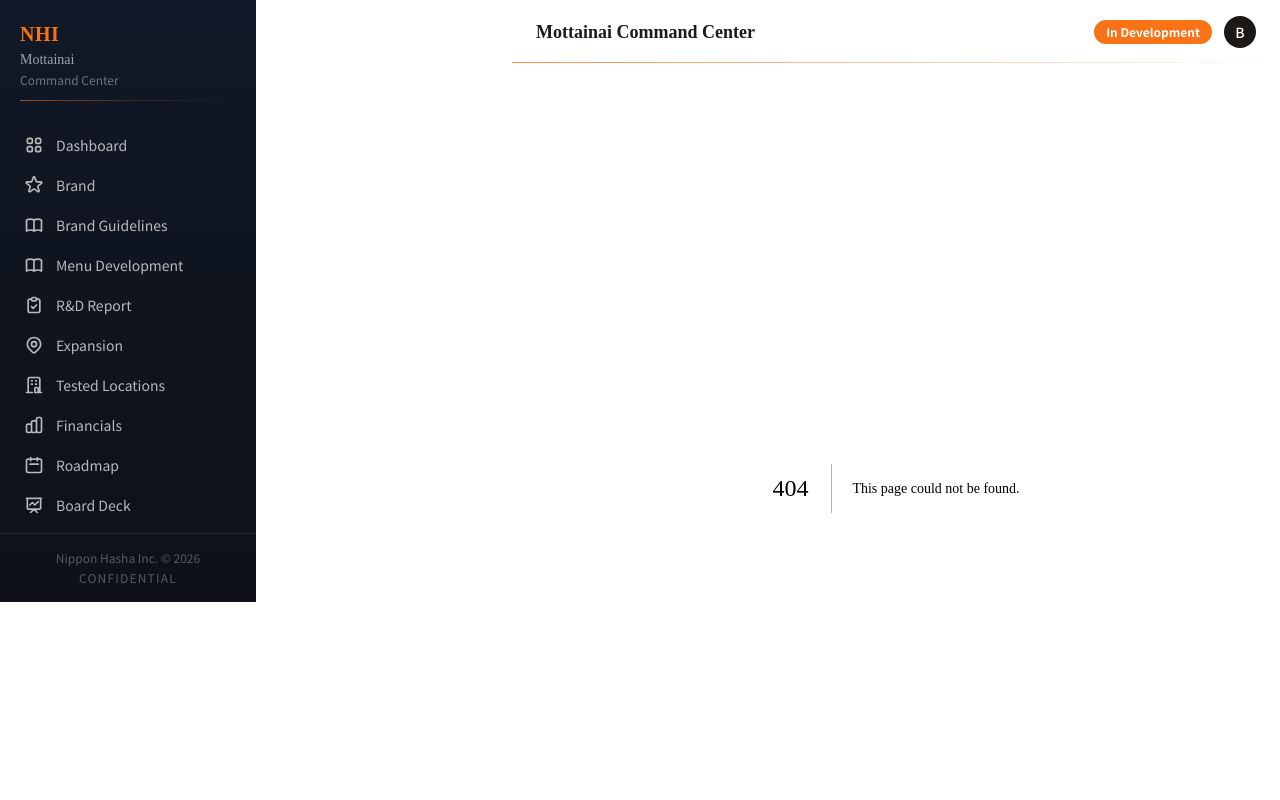
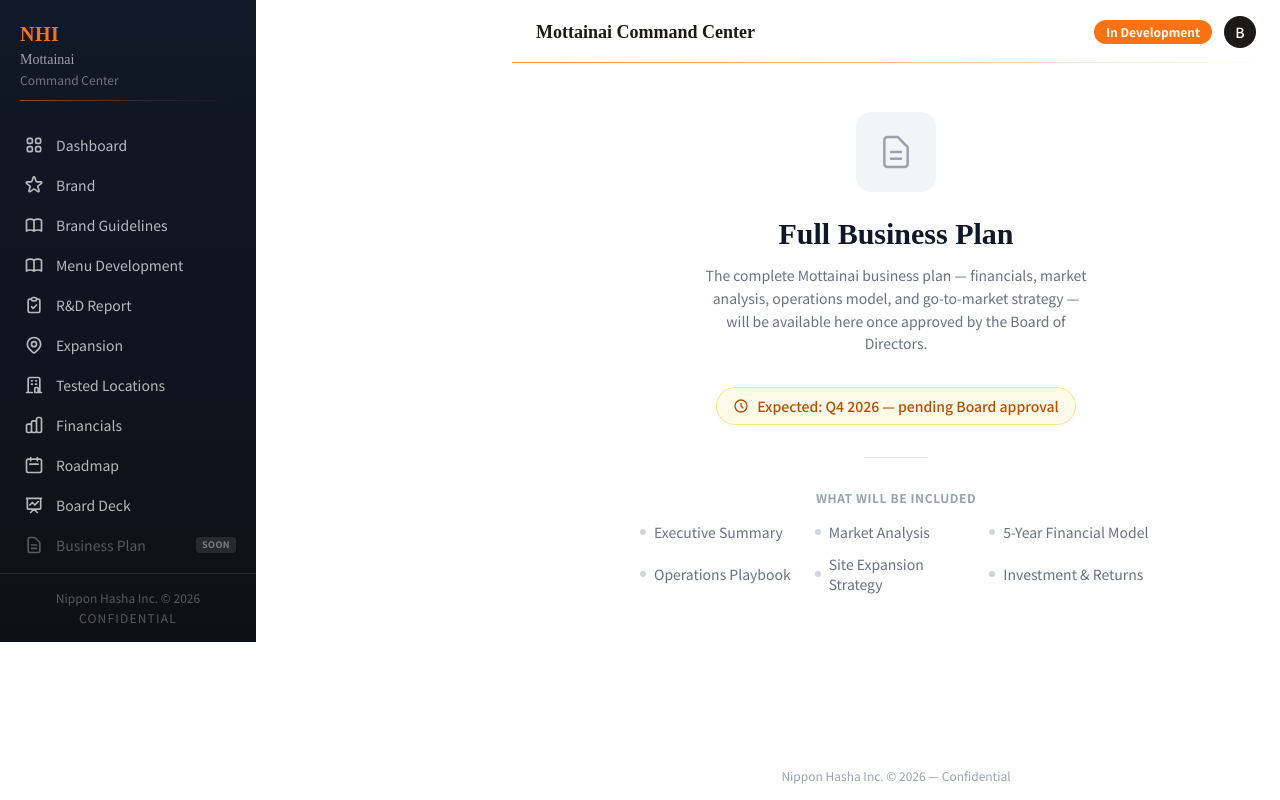
Before and after one commit to benazerarceo18-debug/mottainai-command-center, a Next.js app: page /business-plan in a window 1280 px wide. Before the commit this address had no page. Shown: the top 800 px of the page. Built offline with nearby package versions, Linux system fonts and the light colour scheme.

Commit message:
feat: add Business Plan placeholder page (Q4 2026, pending Board approval)
Co-Authored-By: Claude Opus 4.6 (1M context) <noreply@anthropic.com>

```diff
--- /dev/null
+++ b/src/app/business-plan/page.tsx
@@ -0,0 +1,56 @@
+export default function BusinessPlanPage() {
+  return (
+    <div className="p-6 max-w-7xl mx-auto">
+      <div className="flex flex-col items-center justify-center min-h-[60vh] text-center">
+
+        {/* Icon */}
+        <div className="w-20 h-20 rounded-2xl bg-gray-100 flex items-center justify-center mb-6">
+          <svg className="w-10 h-10 text-gray-400" fill="none" viewBox="0 0 24 24" stroke="currentColor" strokeWidth={1.5}>
+            <path strokeLinecap="round" strokeLinejoin="round" d="M9 12h6m-6 4h6m2 5H7a2 2 0 01-2-2V5a2 2 0 012-2h5.586a1 1 0 01.707.293l5.414 5.414a1 1 0 01.293.707V19a2 2 0 01-2 2z" />
+          </svg>
+        </div>
+
+        {/* Heading */}
+        <h1
+          className="text-3xl font-bold text-gray-900 mb-3"
+          style={{ fontFamily: "'Playfair Display', serif" }}
+        >
+          Full Business Plan
+        </h1>
+        <p className="text-gray-500 text-sm max-w-sm mb-8 leading-relaxed">
+          The complete Mottainai business plan — financials, market analysis, operations model, and go-to-market strategy — will be available here once approved by the Board of Directors.
+        </p>
+
+        {/* Status badge */}
+        <div className="inline-flex items-center gap-2 px-4 py-2 rounded-full bg-amber-50 border border-amber-200 text-amber-700 text-sm font-medium">
+          <svg className="w-4 h-4" fill="none" viewBox="0 0 24 24" stroke="currentColor" strokeWidth={2}>
+            <path strokeLinecap="round" strokeLinejoin="round" d="M12 8v4l3 3m6-3a9 9 0 11-18 0 9 9 0 0118 0z" />
+          </svg>
+          Expected: Q4 2026 — pending Board approval
+        </div>
+
+        {/* Divider */}
+        <div className="w-16 h-px bg-gray-200 my-8" />
+
+        {/* What's coming */}
+        <p className="text-xs text-gray-400 uppercase tracking-wider font-semibold mb-4">What will be included</p>
+        <div className="grid grid-cols-2 sm:grid-cols-3 gap-3 max-w-lg text-left">
+          {[
+            'Executive Summary',
+            'Market Analysis',
+            '5-Year Financial Model',
+            'Operations Playbook',
+            'Site Expansion Strategy',
+            'Investment & Returns',
+          ].map((item) => (
+            <div key={item} className="flex items-center gap-2 text-sm text-gray-500">
+              <div className="w-1.5 h-1.5 rounded-full bg-gray-300 shrink-0" />
+              {item}
+            </div>
+          ))}
+        </div>
+
+      </div>
+    </div>
+  );
+}
--- a/src/app/dashboard/page.tsx
+++ b/src/app/dashboard/page.tsx
@@ -7,7 +7,8 @@ const QUICK_LINKS = [
   { href: '/expansion',  title: 'Expansion Playbook',  emoji: '📍', color: 'from-blue-500/20 to-blue-500/5',     border: 'border-blue-200',    desc: 'Site pipeline & scoring' },
   { href: '/financials', title: 'Financial Model',     emoji: '📊', color: 'from-emerald-500/20 to-emerald-500/5', border: 'border-emerald-200', desc: '5-year · 3 scenarios' },
   { href: '/roadmap',    title: 'Roadmap',             emoji: '🗺️', color: 'from-amber-500/20 to-amber-500/5',   border: 'border-amber-200',   desc: 'Q4 2025 → Q4 2027' },
-  { href: '/board-deck', title: 'Board Deck',          emoji: '🎬', color: 'from-rose-500/20 to-rose-500/5',     border: 'border-rose-200',    desc: 'Board-ready slides' },
+  { href: '/board-deck',     title: 'Board Deck',      emoji: '🎬', color: 'from-rose-500/20 to-rose-500/5',     border: 'border-rose-200',    desc: 'Board-ready slides' },
+  { href: '/business-plan', title: 'Business Plan',   emoji: '📋', color: 'from-gray-500/10 to-gray-500/5',     border: 'border-gray-200',    desc: 'Full plan · Dec 2026', locked: true },
 ];
 
 const HIGHLIGHTS = [
@@ -192,16 +193,17 @@ export default function Dashboard() {
       {/* ── QUICK LINKS ── */}
       <section>
         <h2 className="text-xs font-bold text-gray-800 mb-3 uppercase tracking-wider">Explore</h2>
-        <div className="grid grid-cols-2 sm:grid-cols-3 lg:grid-cols-6 gap-3">
+        <div className="grid grid-cols-2 sm:grid-cols-3 lg:grid-cols-7 gap-3">
           {QUICK_LINKS.map((link) => (
             <Link
               key={link.href}
               href={link.href}
-              className={`group rounded-xl border ${link.border} bg-gradient-to-b ${link.color} p-4 flex flex-col items-center text-center gap-2 hover:shadow-md transition-shadow`}
+              className={`group rounded-xl border ${link.border} bg-gradient-to-b ${link.color} p-4 flex flex-col items-center text-center gap-2 transition-shadow ${link.locked ? 'opacity-50 cursor-default pointer-events-none' : 'hover:shadow-md'}`}
             >
               <span className="text-2xl">{link.emoji}</span>
               <span className="text-xs font-semibold text-gray-800 group-hover:text-[#F97316] transition-colors leading-tight">{link.title}</span>
               <span className="text-[10px] text-gray-400 leading-tight hidden sm:block">{link.desc}</span>
+              {link.locked && <span className="text-[9px] font-bold px-1.5 py-0.5 rounded bg-gray-200 text-gray-500 uppercase tracking-wider">Soon</span>}
             </Link>
           ))}
         </div>
--- a/src/components/Sidebar.tsx
+++ b/src/components/Sidebar.tsx
@@ -3,6 +3,7 @@
 import Link from 'next/link';
 import { usePathname } from 'next/navigation';
 import { createContext, useContext, useState, type ReactNode } from 'react';
+import type React from 'react';
 
 const SidebarContext = createContext<{ open: boolean; toggle: () => void }>({
   open: false,
@@ -22,7 +23,7 @@ export function SidebarProvider({ children }: { children: ReactNode }) {
   );
 }
 
-const NAV = [
+const NAV: { href: string; label: string; icon: React.ReactNode; locked?: boolean }[] = [
   {
     href: '/',
     label: 'Dashboard',
@@ -114,6 +115,16 @@ const NAV = [
       </svg>
     ),
   },
+  {
+    href: '/business-plan',
+    label: 'Business Plan',
+    icon: (
+      <svg className="w-5 h-5" fill="none" viewBox="0 0 24 24" stroke="currentColor" strokeWidth={2}>
+        <path strokeLinecap="round" strokeLinejoin="round" d="M9 12h6m-6 4h6m2 5H7a2 2 0 01-2-2V5a2 2 0 012-2h5.586a1 1 0 01.707.293l5.414 5.414a1 1 0 01.293.707V19a2 2 0 01-2 2z" />
+      </svg>
+    ),
+    locked: true,
+  },
 ];
 
 export default function Sidebar() {
@@ -151,6 +162,20 @@ export default function Sidebar() {
             const active =
               pathname === item.href ||
               (item.href !== '/' && pathname?.startsWith(item.href));
+            if (item.locked) {
+              return (
+                <Link
+                  key={item.href}
+                  href={item.href}
+                  onClick={() => open && toggle()}
+                  className="flex items-center gap-3 px-5 py-2.5 text-sm text-white/30 border-l-4 border-transparent"
+                >
+                  {item.icon}
+                  <span className="flex-1">{item.label}</span>
+                  <span className="text-[9px] font-bold tracking-wider px-1.5 py-0.5 rounded bg-white/10 text-white/40 uppercase">Soon</span>
+                </Link>
+              );
+            }
             return (
               <Link
                 key={item.href}
```
